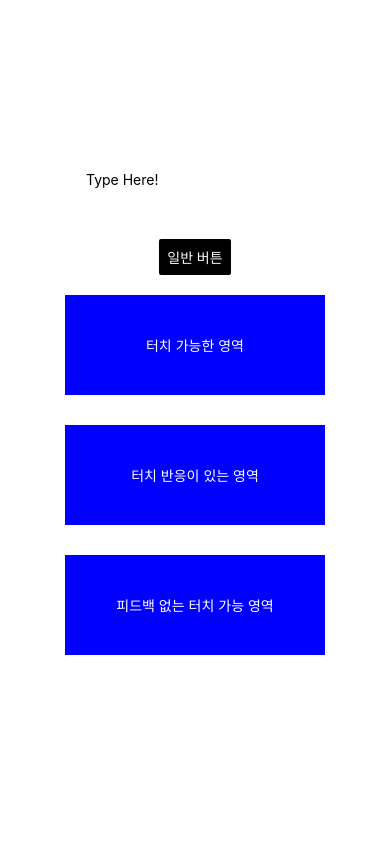
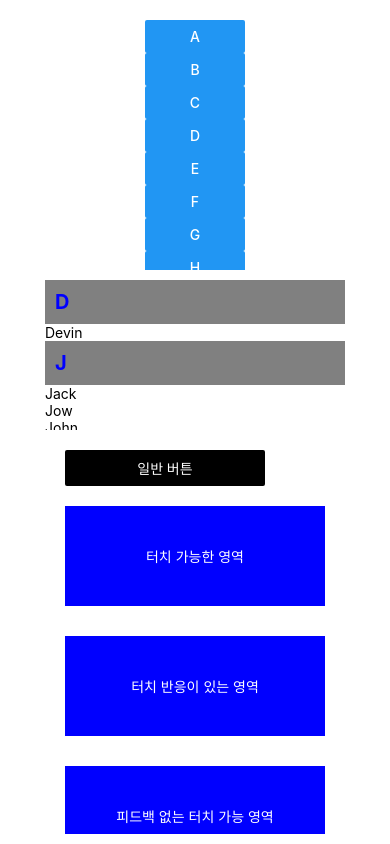
Before and after one commit to TakeaimK/React-Native_Studty_kaist, a React Native app: screen / in a window 390 px wide. Built offline with nearby package versions, Linux system fonts and the light colour scheme.

Commit message:
add ScrollView, SectionView

```diff
--- a/App.js
+++ b/App.js
@@ -18,6 +18,9 @@ import {
   TouchableHighlight,
   TouchableOpacity,
   TouchableWithoutFeedback,
+  ScrollView,
+  FlatList,
+  SectionList,
 } from 'react-native';
 
 import {
@@ -80,20 +83,55 @@ export default class App extends Component<Props>{
       uri : 'https://www.google.com/images/branding/googlelogo/1x/googlelogo_color_272x92dp.png'
     }
     return (
+
         <View style={{
           flex:1,
           justifyContent: 'center',
           alignItems:'center',
           flexDirection:'column',
-          padding: 10}}>
-          <TextInput style={{height:40}}
-          placeholder="Type Here!"
-          onChangeText={(text)=>this.setState({text})} />
-          <Text style={{padding: 10, fondSize:42}}>
-            {this.state.text.split(' ').map((word)=> word&&'✨').join('')}
-          </Text>
+          padding: 10,}}>
+
+          <View style={styles.flatList}>
+            <FlatList
+              data={[
+                {key: 'A'},
+                {key: 'B'},
+                {key: 'C'},
+                {key: 'D'},
+                {key: 'E'},
+                {key: 'F'},
+                {key: 'G'},
+                {key: 'H'},
+                {key: 'I'},
+              ]}
+              renderItem={({item})=>
+
+                <Button
+                onPress={()=>{
+
+                  Alert.alert('you tapped the button!');
+                }}
+                  title={item.key}
+
+                  />}
+            />
+          </View>
+
+          <View style={styles.sectionList}>
+            <SectionList
+              sections={[
+                {title: 'D', data: ['Devin']},
+                {title: 'J', data: ['Jack', 'Jow', 'John']},
+              ]}
+              renderSectionHeader={({section})=> <Text style={styles.bigBlue}>{section.title}</Text>}
+              renderItem={({item})=> <Text>{item}</Text>}
+            />
+          </View>
+
+
+          <ScrollView>
             <View style={styles.button}>
-            <Button style={{margin:20, fontSize:30}}
+              <Button
                 onPress={()=>{
                 Alert.alert('you tapped the button!');
               }}
@@ -123,6 +161,24 @@ export default class App extends Component<Props>{
                 <Text style={styles.white}>피드백 없는 터치 가능 영역</Text>
               </View>
             </TouchableWithoutFeedback>
+
+            <TextInput style={{height:40}}
+            placeholder="Type Here!"
+            onChangeText={(text)=>this.setState({text})} />
+            <Text style={{padding: 10, fontSize:42}}>
+              {this.state.text.split(' ').map((word)=> word&&'✨').join('')}
+            </Text>
+            <Text style={{padding: 10, fontSize:42}}>
+             🎹
+            </Text>
+            <Text style={{padding: 10, fontSize:42}}>
+             🎹
+            </Text>
+            <Text style={{padding: 10, fontSize:42}}>
+             🎹
+            </Text>
+          </ScrollView>
+
         </View>
 
 
@@ -146,13 +202,18 @@ const styles = StyleSheet.create({
     color: 'blue',
     fontWeight:'bold',
     fontSize:20,
+    padding:10,
+    backgroundColor:'gray',
   },
   white:{
     color:'white',
   },
   button:{
-    margin:20,
+    marginBottom:20,
+    marginTop:20,
     fontSize:40,
+    width:200,
+    justifyContent:'center',
   },
   touch:{
     marginBottom:30,
@@ -163,5 +224,15 @@ const styles = StyleSheet.create({
     backgroundColor:'blue',
     color:'white',
   },
+  flatList:{
+    margin:10,
+    width:100,
+    height:250,
+  },
+  sectionList:{
+    width:300,
+    height:150,
+    fontSize:30,
+  },
 
 });
```
Lines whose indentation alone changed are shown as unchanged.
